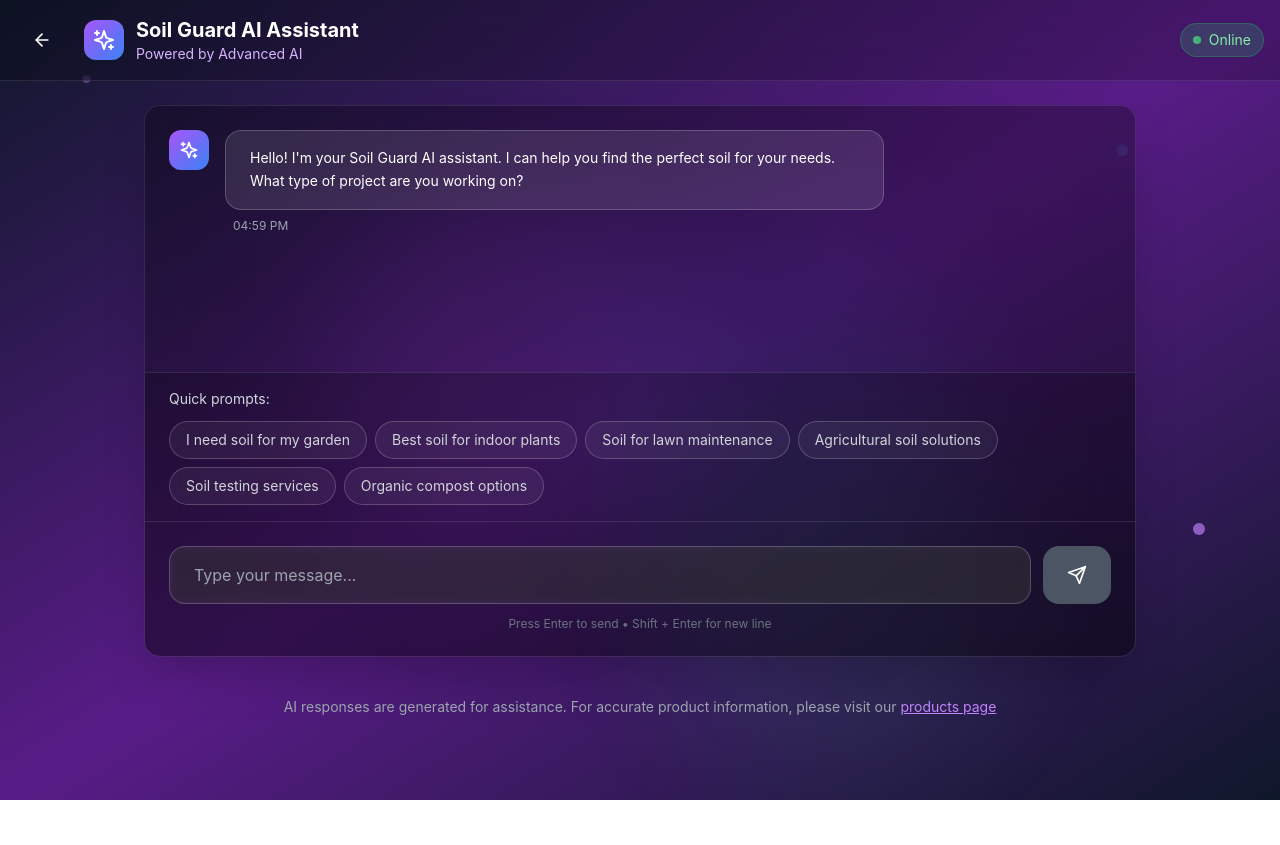
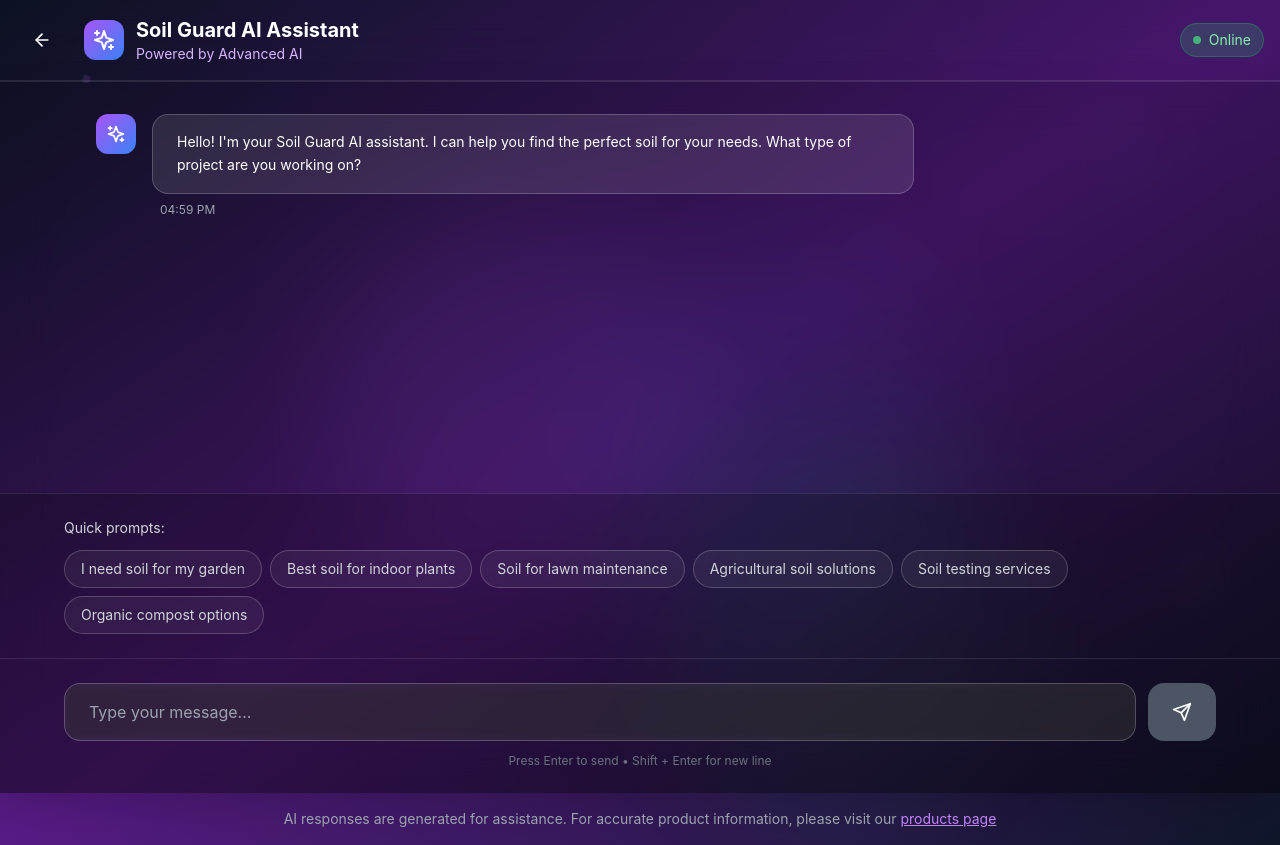
Before and after one commit to ankitsingh794/Soil-Guard, a Next.js app: page /chat in a window 1280 px wide. Before the commit the page ends 800 px from the top, so only its background shows below. Built offline with nearby package versions, Linux system fonts and the light colour scheme.

Commit message:
Improve chat UI: Full-width layout and prominent Soil Guard branding

```diff
--- a/src/app/chat/page.tsx
+++ b/src/app/chat/page.tsx
@@ -161,10 +161,10 @@ export default function ChatPage() {
       </header>
 
       {/* Main chat area */}
-      <main className="relative z-10 container mx-auto px-4 py-6 max-w-5xl h-[calc(100vh-200px)]">
-        <div className="h-full flex flex-col bg-black/30 backdrop-blur-xl rounded-2xl border border-white/10 shadow-2xl overflow-hidden">
+      <main className="relative z-10 h-[calc(100vh-88px)]">
+        <div className="h-full flex flex-col bg-black/30 backdrop-blur-xl border-t border-white/10 shadow-2xl overflow-hidden">
           {/* Messages area */}
-          <div className="flex-1 overflow-y-auto p-6 space-y-6">
+          <div className="flex-1 overflow-y-auto px-8 py-8 space-y-6 max-w-6xl mx-auto w-full">
             {messages.map((message) => (
               <div
                 key={message.id}
@@ -229,8 +229,9 @@ export default function ChatPage() {
 
           {/* Quick prompts */}
           {messages.length === 1 && (
-            <div className="px-6 py-4 border-t border-white/10 bg-black/20">
-              <p className="text-sm text-gray-300 mb-3">Quick prompts:</p>
+            <div className="px-8 py-6 border-t border-white/10 bg-black/20">
+              <div className="max-w-6xl mx-auto">
+                <p className="text-sm text-gray-300 mb-3">Quick prompts:</p>
               <div className="flex flex-wrap gap-2">
                 {quickPrompts.map((prompt, index) => (
                   <button
@@ -242,11 +243,13 @@ export default function ChatPage() {
                   </button>
                 ))}
               </div>
+              </div>
             </div>
           )}
 
           {/* Input area */}
-          <div className="p-6 border-t border-white/10 bg-black/20">
+          <div className="px-8 py-6 border-t border-white/10 bg-black/20">
+            <div className="max-w-6xl mx-auto">
             <div className="flex gap-3">
               <div className="flex-1 relative">
                 <input
@@ -274,6 +277,7 @@ export default function ChatPage() {
             <p className="text-xs text-gray-500 mt-3 text-center">
               Press Enter to send • Shift + Enter for new line
             </p>
+            </div>
           </div>
         </div>
       </main>
--- a/src/components/home/HeroSection.tsx
+++ b/src/components/home/HeroSection.tsx
@@ -25,12 +25,14 @@ const HeroSection: React.FC = () => {
               <span>Certified Quality Soil Solutions</span>
             </div>
 
-            <h1 className="text-hero-mobile lg:text-hero-desktop font-display text-soil-800 leading-tight">
-              Soil Guard
-              <span className="block text-gradient mt-2">
+            <div className="space-y-4">
+              <h1 className="text-6xl lg:text-8xl font-display font-bold text-soil-800 leading-none tracking-tight">
+                Soil Guard
+              </h1>
+              <h2 className="text-2xl lg:text-4xl font-display font-semibold text-gradient leading-tight">
                 Smart Soil Solutions for Every Need
-              </span>
-            </h1>
+              </h2>
+            </div>
 
             <p className="text-lg lg:text-xl text-soil-600 leading-relaxed max-w-xl">
               From garden beds to industrial sites, find the perfect soil solution
```
